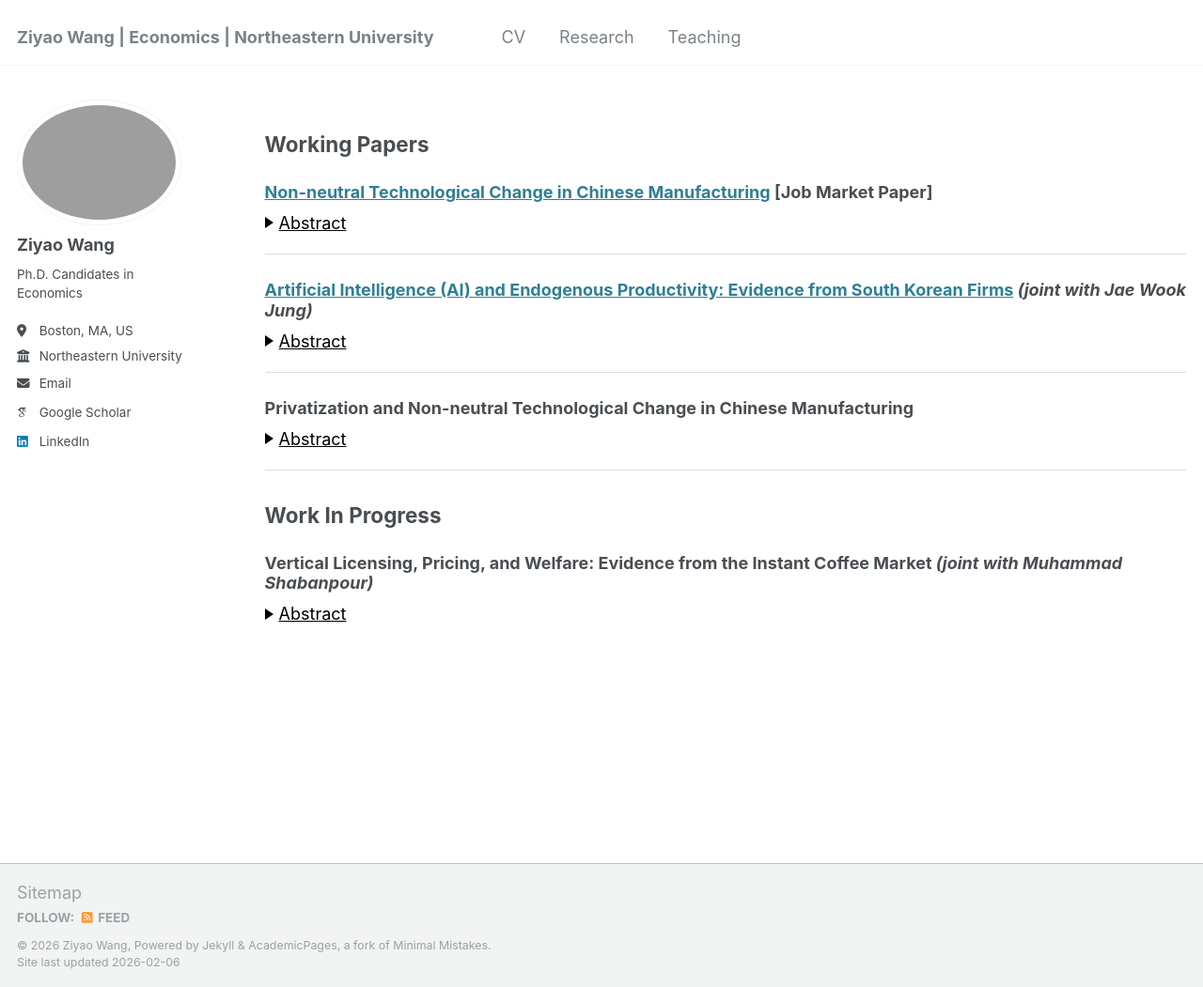
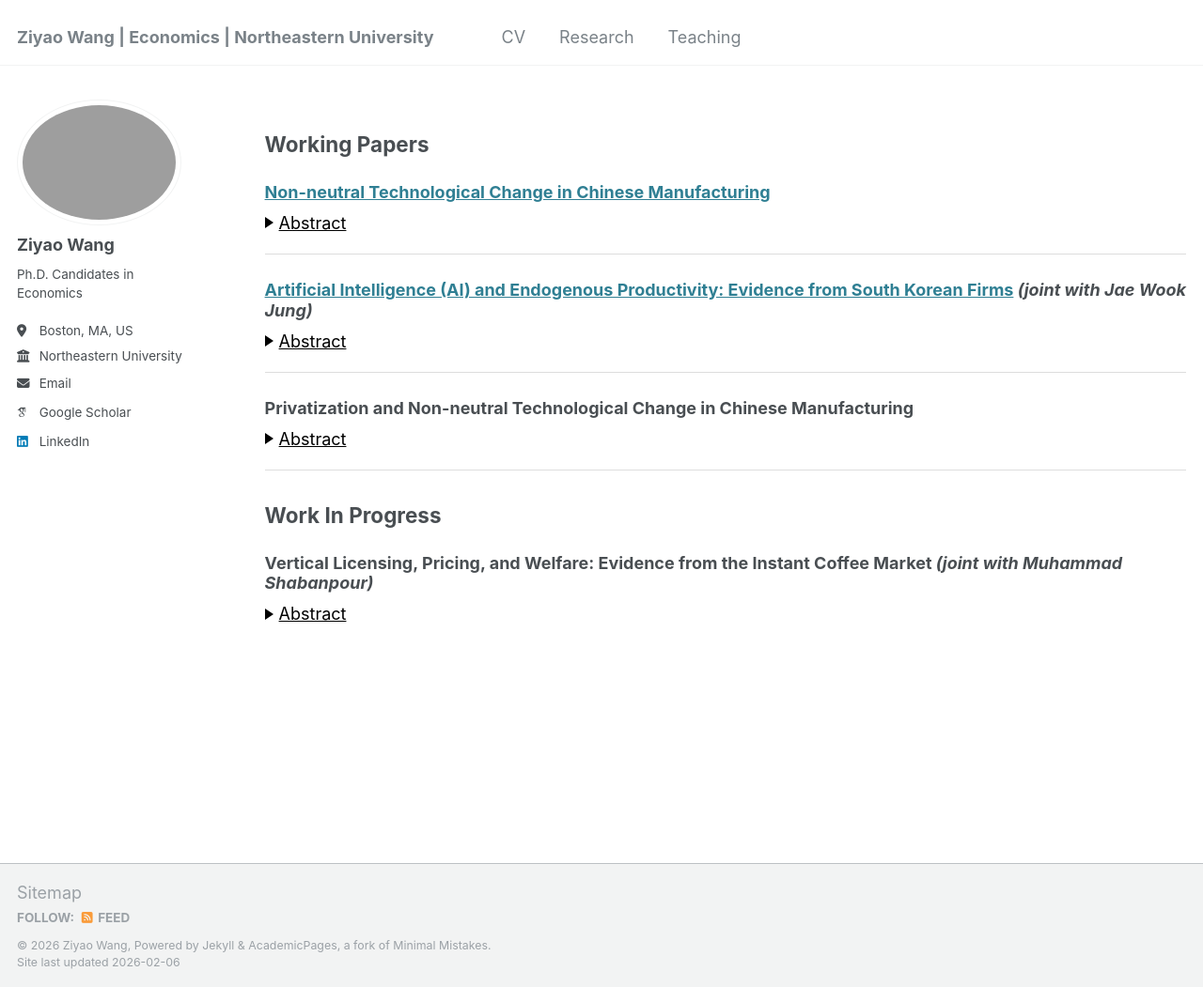
Before and after one commit to ziyaowangecon/ziyaowangecon.github.io, a Jekyll site: the page built from _pages/research.md, in a window 1280 px wide and 1051 px high. Shown: the whole window at 94% size. Built offline with Jekyll 4.4.1, drawn with Linux system fonts in a browser that asks for light colours; some web fonts are replaced.

Commit message:
Update research.md

```diff
--- a/_pages/research.md
+++ b/_pages/research.md
@@ -76,7 +76,7 @@ author_profile: true
 
 ## Working Papers
 
-### [Non-neutral Technological Change in Chinese Manufacturing](https://papers.ssrn.com/sol3/papers.cfm?abstract_id=5176447) **[Job Market Paper]**
+### [Non-neutral Technological Change in Chinese Manufacturing](https://papers.ssrn.com/sol3/papers.cfm?abstract_id=5176447)
 <details>
   <summary class="toggle-summary">Abstract</summary>
   <div class="abstract">
```
